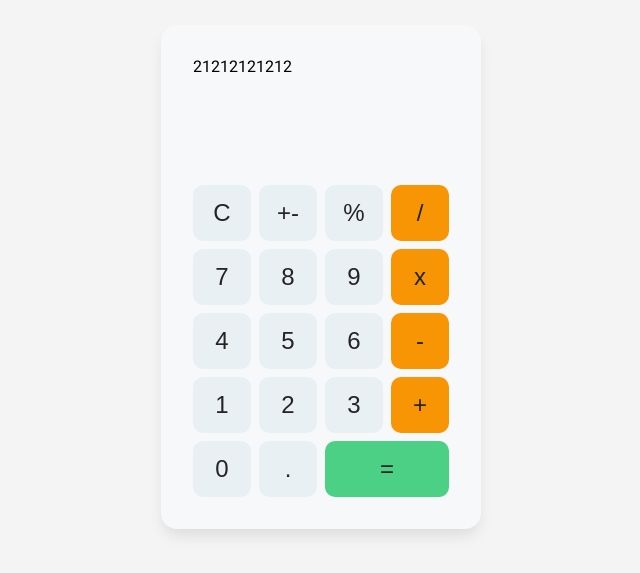
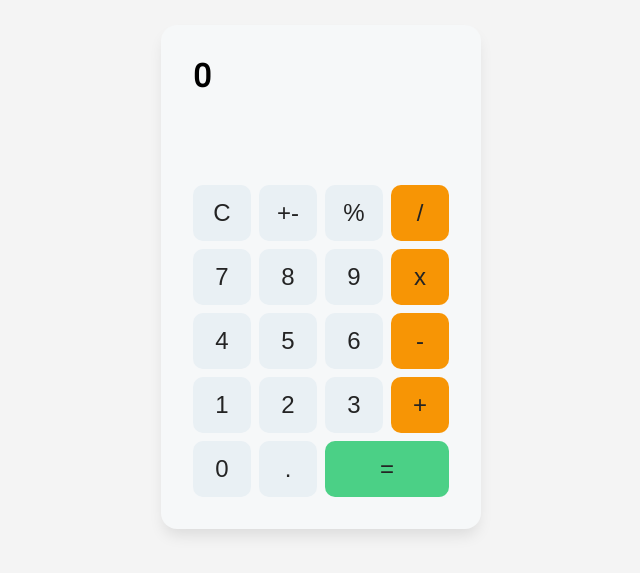
Before and after one commit to omairalamada/calculator-reactjs, a React (Create React App) app: page / in a window 1280 px wide. Shown: the part 155-728 px from the top of the page, without its empty margins (319-959 px from the left). Built offline with nearby package versions, Linux system fonts and the light colour scheme.

Commit message:
dynamic screen.

```diff
--- a/src/components/Screen.js
+++ b/src/components/Screen.js
@@ -1,9 +1,12 @@
+import { useContext } from "react"
+import { CalcContext } from "../context/CalcContext"
 
 const Screen = () => {
+    const { calc } = useContext(CalcContext);
     return (
-        <div className="screen">
-            21212121212
-        </div>
+        <h1 className="screen">
+            { calc.number ? calc.number : calc.res }
+        </h1>
     )
 }
 
```
